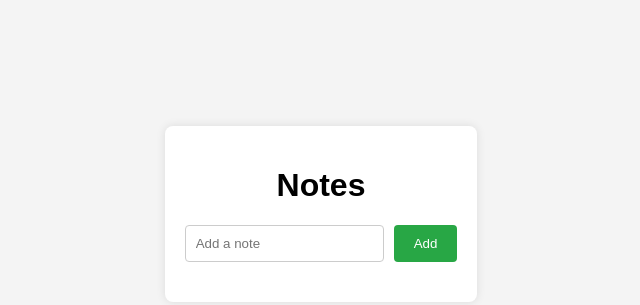
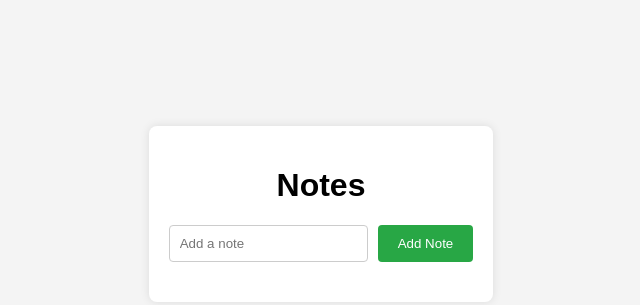
Before and after one commit to aftabkhan7654/notes-app, a plain HTML site: page index.html in a window 1280 px wide. Shown: the part 186-491 px from the top of the page, without its empty margins (319-959 px from the left). Drawn offline with Linux system fonts and the light colour scheme.

Commit message:
Update index.html

```diff
--- a/index.html
+++ b/index.html
@@ -11,7 +11,7 @@
         <h1>Notes</h1>
         <form id="note-form">
             <input type="text" id="note-input" placeholder="Add a note" required>
-            <button type="submit">Add</button>
+            <button type="submit">Add Note</button>
         </form>
         <ul id="notes-list"></ul>
     </div>
```
